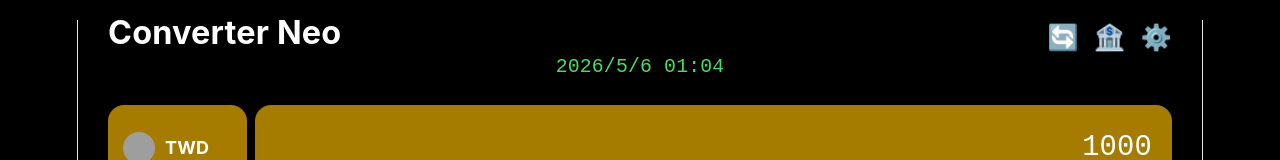
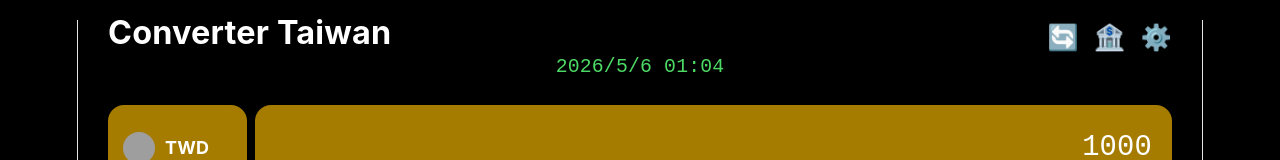
Before and after one commit to hys909/Converter, a React (Vite) app: page / in a window 1280 px wide. Shown: the top 160 px of the page. Built offline with nearby package versions, Linux system fonts and the light colour scheme; no server answers; grey boxes are pictures that could not be loaded.

Commit message:
fix: cache busting and layout refinement

```diff
--- a/src/App.jsx
+++ b/src/App.jsx
@@ -1,5 +1,5 @@
 import React, { useState, useEffect } from 'react';
-import './styles/theme.css';
+import './styles/theme.css?v=2';
 import CurrencySelector from './components/CurrencySelector';
 import Calculator from './components/Calculator';
 import { currencies } from './constants/currencies';
@@ -91,12 +91,12 @@ function App() {
   };
 
   return (
-    <div className="app-container">
+    <div className="app-container-v2">
       {page === 'main' ? (
         <div id="main-page">
           <header className="header" style={{display:'flex', flexDirection:'column', marginBottom:'25px', padding:'0 30px'}}>
             <div style={{display:'flex', justifyContent:'space-between', alignItems:'center'}}>
-              <div style={{fontSize:'1.8rem', fontWeight:'bold', marginBottom:'8px'}}>Converter Neo</div>
+              <div style={{fontSize:'1.8rem', fontWeight:'bold', marginBottom:'8px'}}>Converter Taiwan</div>
               <div className="header-icons">
                 <span>🔄</span> <span>🏦</span> <span>⚙️</span>
               </div>
```
Also changed, not shown: 1 other file (tests, documents, lock files or other folders).
